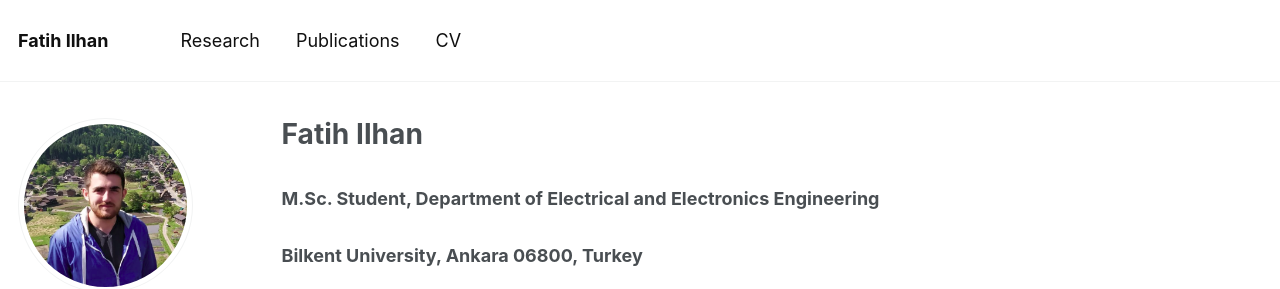
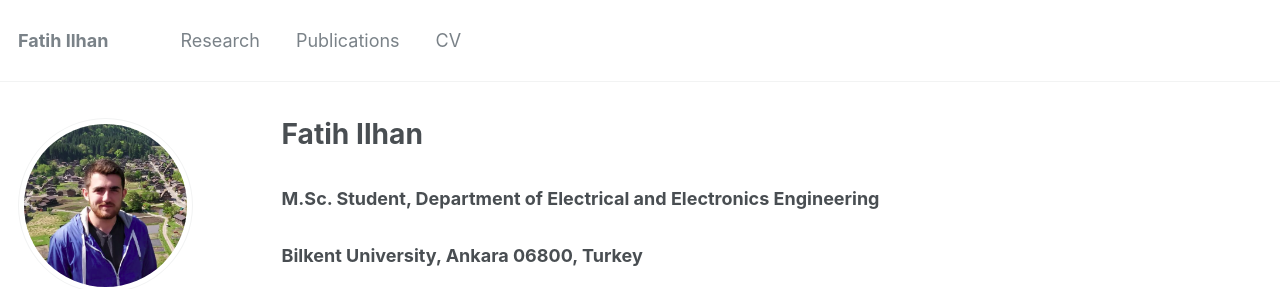
Before and after one commit to fatih-ilhan/fatih-ilhan.github.io, a Jekyll site: the page built from _pages/about.md, in a window 1280 px wide. Shown: the top 289 px of the page. Built offline with Jekyll 4.4.1, drawn with Linux system fonts in a browser that asks for light colours.

Commit message:
Update _navigation.scss

```diff
--- a/_sass/_navigation.scss
+++ b/_sass/_navigation.scss
@@ -181,7 +181,7 @@
     display: block;
     margin: 0 1rem;
     padding: 0.5rem 0;
-    color: #101010;
+    color: $masthead-link-color;
     text-decoration: none;
 
     &:hover {
```
